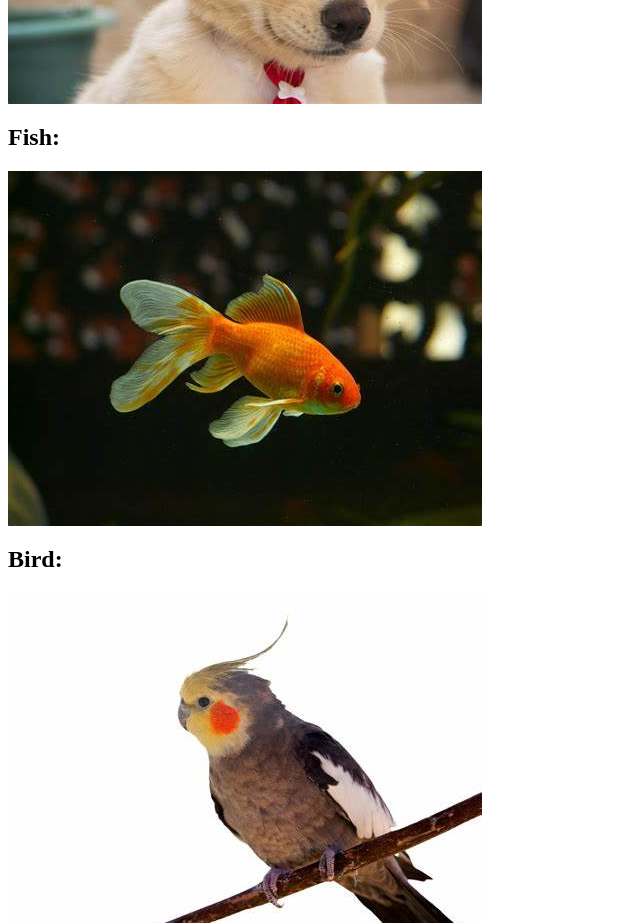
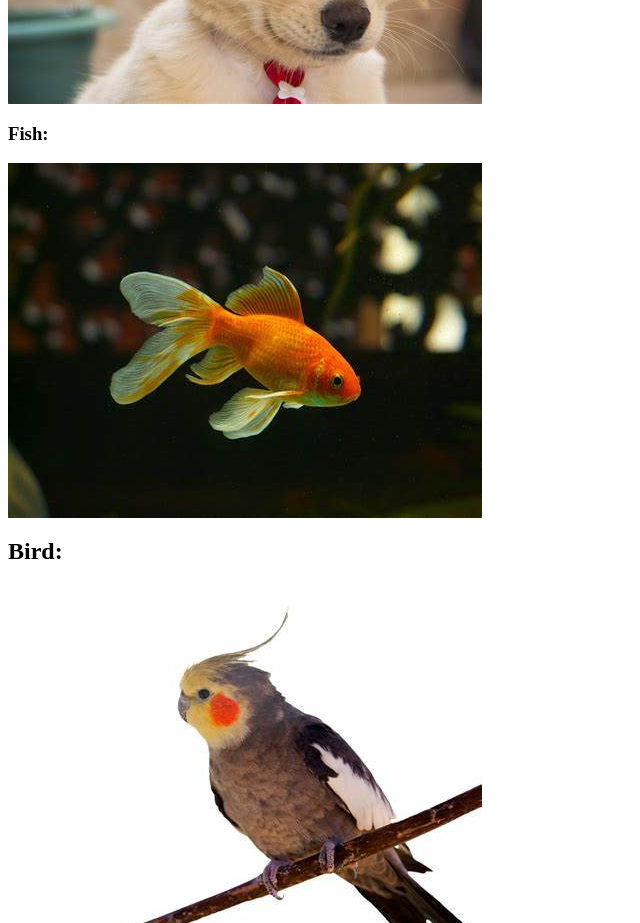
Before and after one commit to I-prince53/Project-portfolio, a plain HTML site: page index.html in a window 1280 px wide. Shown: the part 1180-2103 px from the top of the page, without its empty margins (0-640 px from the left). Drawn offline with Linux system fonts and the light colour scheme; files whose address does not match are found by name.

Commit message:
Change Heading of Fish

```diff
--- a/index.html
+++ b/index.html
@@ -8,7 +8,7 @@
 <h2>Dog:</h2>
 <img src="../dog.png" alt="Dog img"/>
 
-<h2>Fish:</h2>
+<h3>Fish:</h3>
 <img src="../Folder1/fish.png"/>
 
 <h2>Bird:</h2>
```
